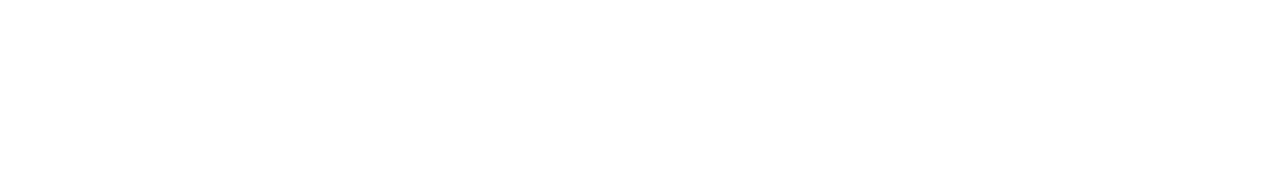
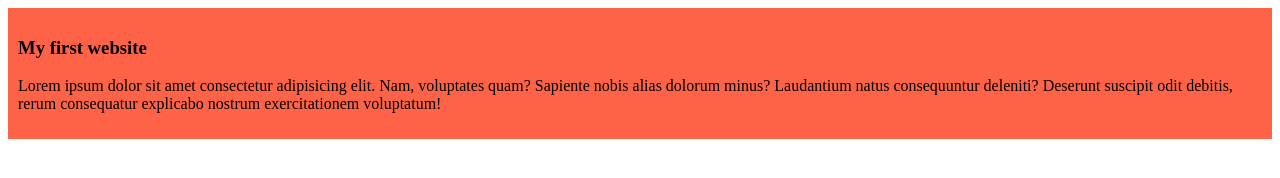
Before and after one commit to ron7116/my-simple-website, a plain HTML site: page index.html in a window 1280 px wide. Drawn offline with Linux system fonts and the light colour scheme.

Commit message:
added style

```diff
--- a/index.html
+++ b/index.html
@@ -4,6 +4,17 @@
     <meta charset="UTF-8" />
     <meta name="viewport" content="width=device-width, initial-scale=1.0" />
     <title>my simple website</title>
+    <link rel="stylesheet" href="style/style.css" />
   </head>
-  <body></body>
+  <body>
+    <div>
+      <h3>My first website</h3>
+      <p>
+        Lorem ipsum dolor sit amet consectetur adipisicing elit. Nam, voluptates
+        quam? Sapiente nobis alias dolorum minus? Laudantium natus consequuntur
+        deleniti? Deserunt suscipit odit debitis, rerum consequatur explicabo
+        nostrum exercitationem voluptatum!
+      </p>
+    </div>
+  </body>
 </html>
--- /dev/null
+++ b/style/style.css
@@ -0,0 +1,4 @@
+div {
+  background-color: tomato;
+  padding: 10px;
+}
```
